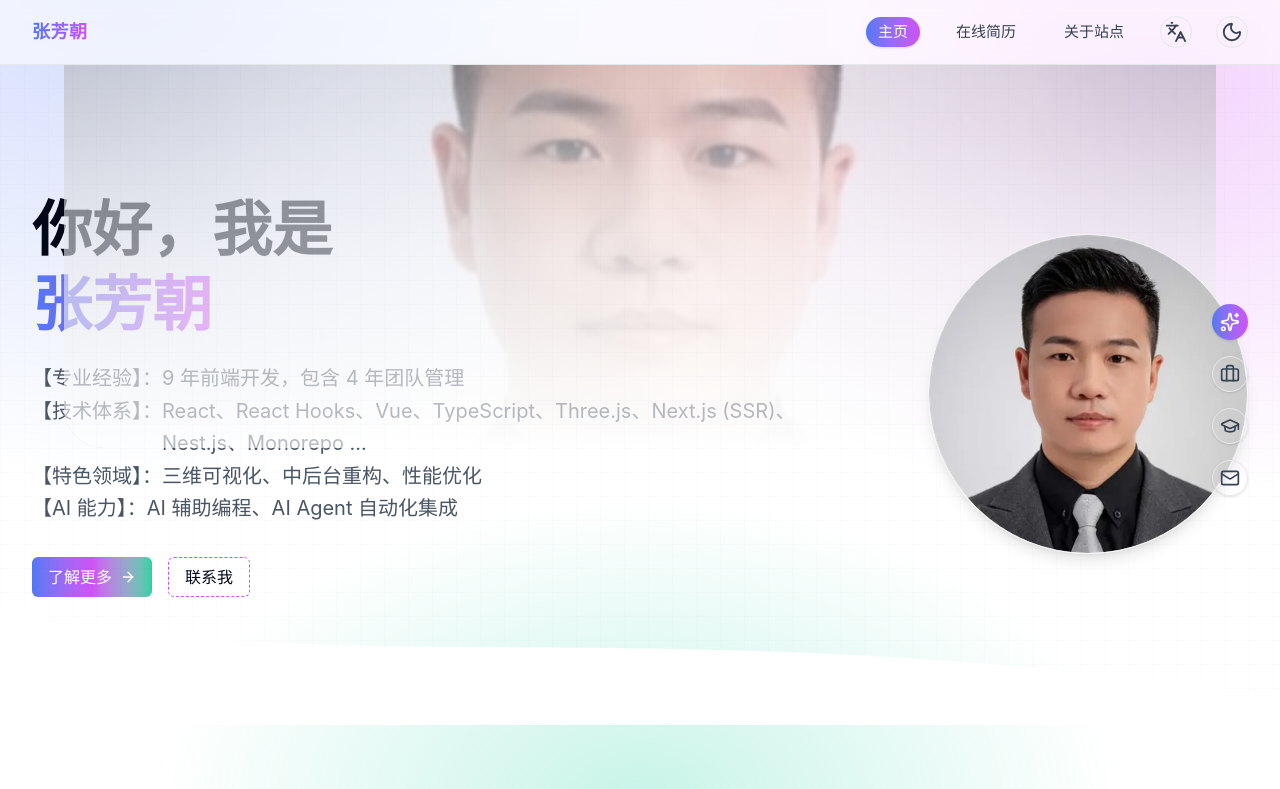
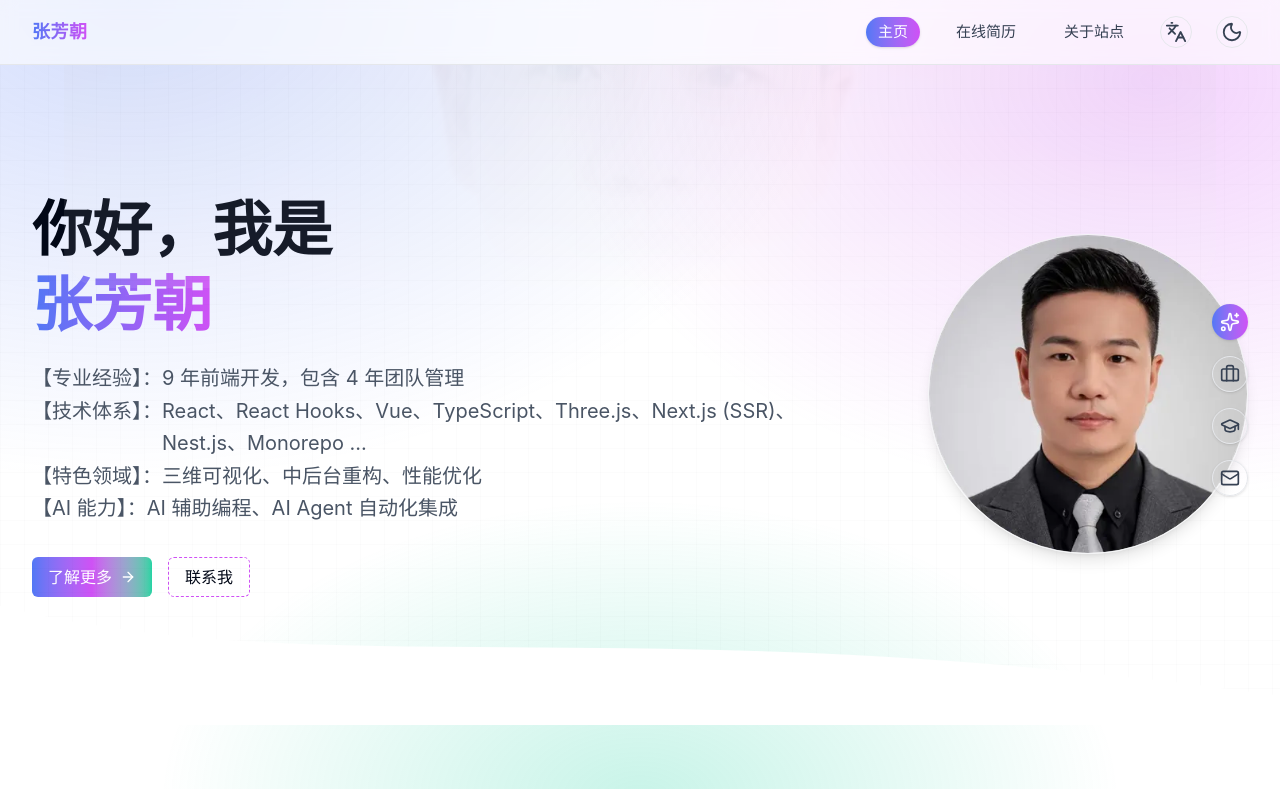
Before and after one commit to dmljc/resume-next.js, a Next.js app: page / in a window 1280 px wide. Shown: the top 789 px of the page. Built offline with nearby package versions, Linux system fonts and the light colour scheme.

Commit message:
refactor: :recycle: 调整Hero组件的背景图层高度和透明度以提升视觉效果
- 更新背景图层高度和透明度，增强视觉层次感
- 调整渐变背景的透明度以改善整体设计效果

```diff
--- a/src/components/sections/Hero.jsx
+++ b/src/components/sections/Hero.jsx
@@ -12,13 +12,8 @@ export default function Hero() {
     const scrollTo = id => document.getElementById(id)?.scrollIntoView({ behavior: 'smooth' });
     return (
         <section id="home" className="relative overflow-hidden">
-            {/*
-             * 顶部封面 Banner：用于百度 / Google SERP 出图候选。
-             * 要求：真实渲染尺寸 ≥ 200px 高、opacity 足够、无元素遮盖，
-             * 否则搜索引擎渲染器会把图当作装饰剔除。
-             */}
             <figure className="pointer-events-none absolute inset-x-0 top-0 flex justify-center select-none">
-                <div className="relative h-56 sm:h-72 md:h-80 lg:h-96 w-full max-w-6xl overflow-hidden rounded-b-[2.5rem] opacity-60 dark:opacity-30">
+                <div className="relative h-40 sm:h-48 md:h-56 w-full max-w-6xl overflow-hidden rounded-b-[2.5rem] opacity-[0.08]">
                     <Image
                         src="/baidu-cover.jpg"
                         alt={coverAlt}
@@ -28,7 +23,7 @@ export default function Hero() {
                         sizes="(max-width: 1024px) 100vw, 1280px"
                         className="object-cover object-center scale-105"
                     />
-                    <div className="absolute inset-0 bg-gradient-to-b from-white/10 via-white/70 to-white dark:from-black/10 dark:via-[hsl(var(--background))]/80 dark:to-[hsl(var(--background))]" />
+                    <div className="absolute inset-0 bg-gradient-to-b from-white/40 via-white/70 to-white dark:from-black/10 dark:via-[hsl(var(--background))]/75 dark:to-[hsl(var(--background))]" />
                 </div>
             </figure>
             <div className="hero-grid-overlay" />
```
